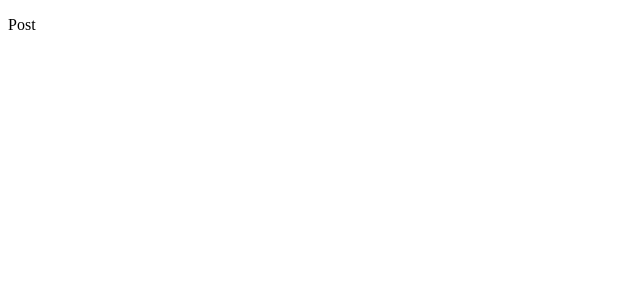
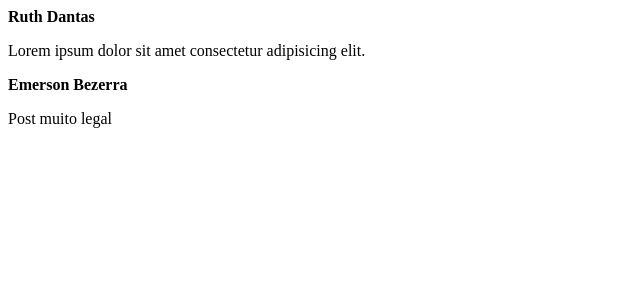
Before and after one commit to ruthdevgpwr/reactjs-rocketseat, a React (Vite) app in the folder aulas/01-fundamentos-reactjs/: page / in a window 1280 px wide. Shown: the top 300 px of the page, without its empty margins (0-640 px from the left). Built offline with nearby package versions, Linux system fonts and the light colour scheme.

Commit message:
praticando criacao de componentes e utilizacao de props

```diff
--- a/aulas/01-fundamentos-reactjs/src/App.jsx
+++ b/aulas/01-fundamentos-reactjs/src/App.jsx
@@ -4,7 +4,13 @@ export function App() {
 
   return (
     <>
-      <Post />
+      <Post
+        author="Ruth Dantas"
+        content="Lorem ipsum dolor sit amet consectetur adipisicing elit."
+      />
+      <Post
+        author="Emerson Bezerra" content="Post muito legal"
+      />
     </>
   )
 }
--- a/aulas/01-fundamentos-reactjs/src/Post.jsx
+++ b/aulas/01-fundamentos-reactjs/src/Post.jsx
@@ -1,3 +1,8 @@
-export function Post() {
-  return <p>Post</p>
+export function Post(props) {
+  return(
+    <>
+    <strong>{props.author}</strong>
+    <p>{props.content}</p>
+    </>
+  )
 }
```
